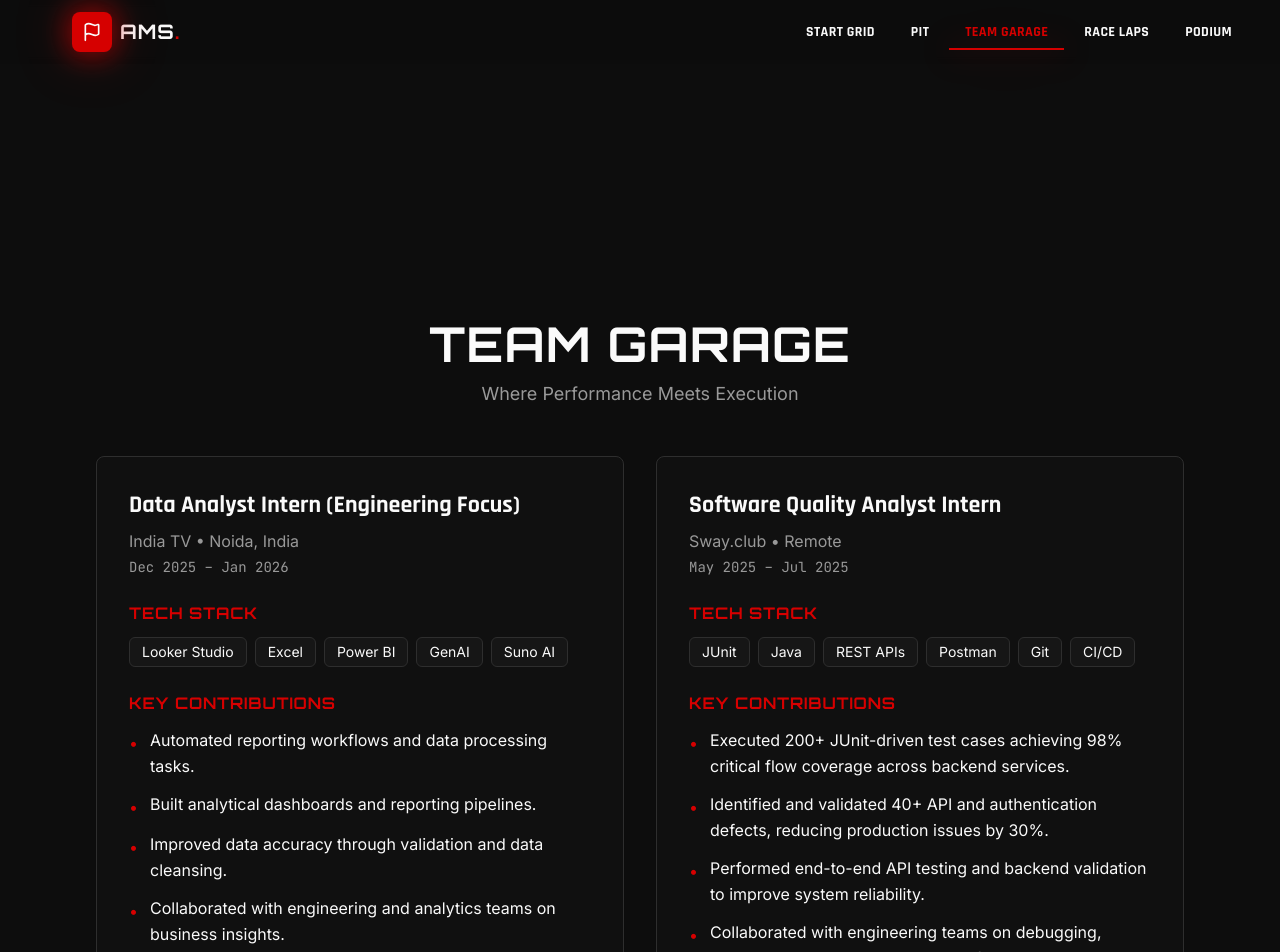
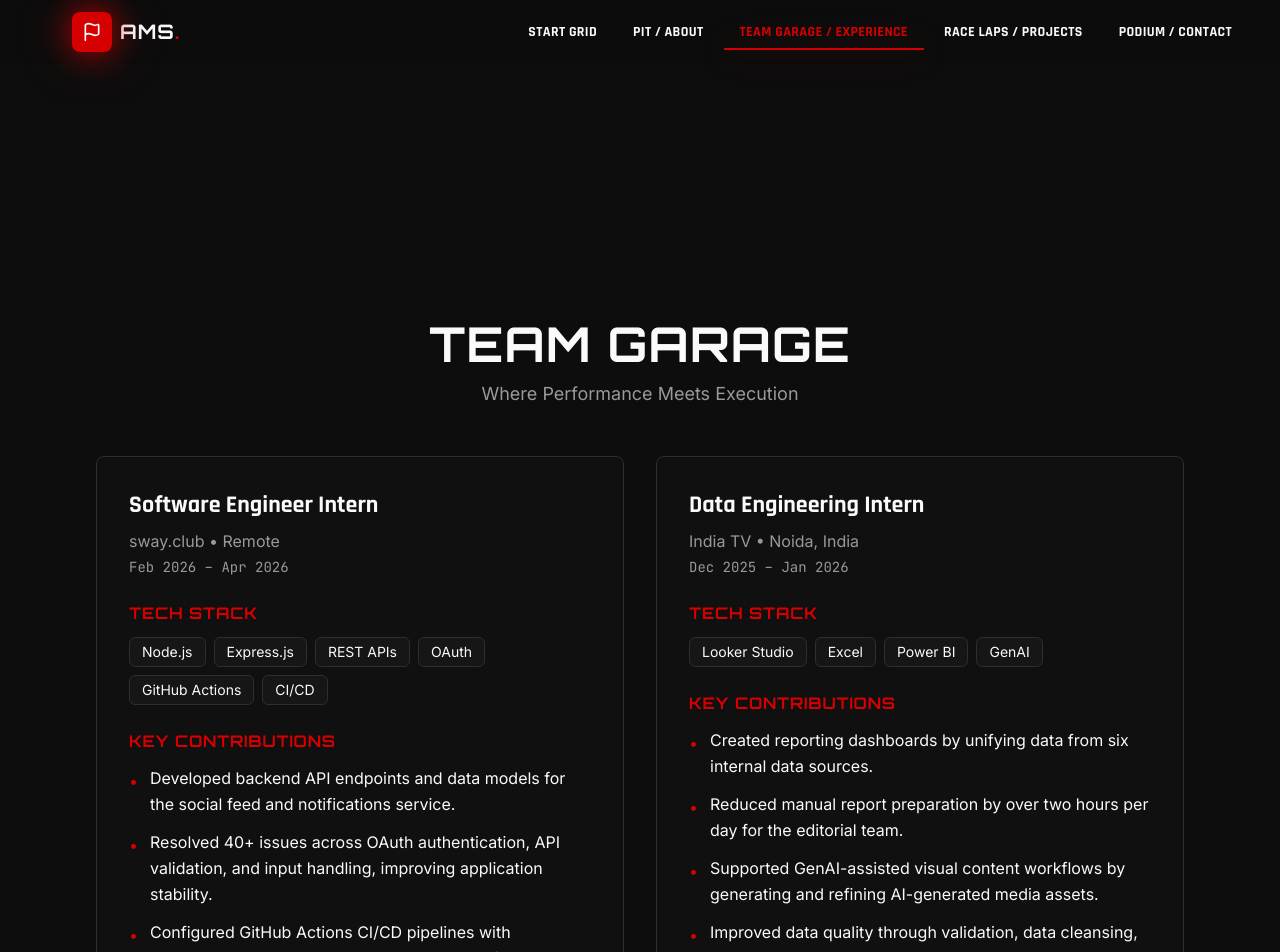
Before and after one commit to Aryan-040/portfolio, a React (Vite) app: page /team-garage in a window 1280 px wide. Shown: the top 952 px of the page. Built offline with nearby package versions, Linux system fonts and the light colour scheme; the HTML template or start-up script is replaced by a standard one.

Commit message:
updated resume and socials

```diff
--- a/package.json
+++ b/package.json
@@ -54,6 +54,7 @@
     "react-day-picker": "^8.10.1",
     "react-dom": "^18.3.1",
     "react-hook-form": "^7.61.1",
+    "react-icons": "^5.7.0",
     "react-resizable-panels": "^2.1.9",
     "react-router-dom": "^6.30.1",
     "recharts": "^2.15.4",
--- a/src/components/Footer.tsx
+++ b/src/components/Footer.tsx
@@ -1,5 +1,6 @@
 import { Github, Linkedin, Mail, ArrowUp } from "lucide-react";
 import { Button } from "./ui/button";
+import { SiLeetcode } from "react-icons/si";
 
 const Footer = () => {
   const scrollToTop = () => {
@@ -10,6 +11,7 @@ const Footer = () => {
     { icon: Github, href: "https://github.com/Aryan-040", label: "GitHub" },
     { icon: Linkedin, href: "https://www.linkedin.com/in/aryan-mukund-singh/", label: "LinkedIn" },
     { icon: Mail, href: "mailto:singharyan432002@gmail.com", label: "Email" },
+    { icon: SiLeetcode, href: "https://leetcode.com/u/Aryan4-03/", label: "LeetCode" },
   ];
 
   return (
--- a/src/components/Navbar.tsx
+++ b/src/components/Navbar.tsx
@@ -17,10 +17,10 @@ const Navbar = () => {
 
   const navLinks = [
     { to: "/", label: "Start Grid" },
-    { to: "/about", label: "Pit" },
-    { to: "/team-garage", label: "Team Garage" },
-    { to: "/projects", label: "Race Laps" },
-    { to: "/contact", label: "Podium" },
+    { to: "/about", label: "Pit / About" },
+    { to: "/team-garage", label: "Team Garage / Experience" },
+    { to: "/projects", label: "Race Laps / Projects" },
+    { to: "/contact", label: "Podium / Contact" },
   ];
 
   return (
--- a/src/components/NextLapButton.tsx
+++ b/src/components/NextLapButton.tsx
@@ -24,11 +24,11 @@ const NextLapButton = () => {
   const getNextRoute = () => {
     switch (location.pathname) {
       case "/about":
-        return { path: "/team-garage", label: "TEAM GARAGE" };
+        return { path: "/team-garage", label: "Experience" };
       case "/team-garage":
         return { path: "/projects", label: "RACE LAPS" };
       case "/projects":
-        return { path: "/contact", label: "PODIUM" };
+        return { path: "/contact", label: "Contact" };
       case "/contact":
         return { path: "/", label: "PIT LANE" };
       default:
--- a/src/components/TeamGarage.tsx
+++ b/src/components/TeamGarage.tsx
@@ -1,4 +1,5 @@
 import { Card } from "@/components/ui/card";
+import { useNavigate } from "react-router-dom";
 import { Database } from "lucide-react";
 
 type Experience = {
@@ -35,7 +36,28 @@ type Experience = {
 
 const experiences: Experience[] = [
     {
-role: "Data Analyst Intern (Engineering Focus)",
+    role: "Software Engineer Intern",
+    company: "sway.club",
+    duration: "Feb 2026 – Apr 2026",
+    location: "Remote",
+    techStack: [
+      "Node.js",
+      "Express.js",
+      "REST APIs",
+      "OAuth",
+      "GitHub Actions",
+      "CI/CD",
+    ],
+    achievements: [
+      "Developed backend API endpoints and data models for the social feed and notifications service.",
+      "Resolved 40+ issues across OAuth authentication, API validation, and input handling, improving application stability.",
+      "Configured GitHub Actions CI/CD pipelines with automated test suites and regression checks for every pull request.",
+      "Collaborated with engineers on backend debugging, code reviews, and production deployments.",
+      "Contributed to backend feature development while following Agile, SDLC, and CI/CD best practices.",
+    ],
+  },
+  {
+    role: "Data Engineering Intern",
     company: "India TV",
     duration: "Dec 2025 – Jan 2026",
     location: "Noida, India",
@@ -44,40 +66,15 @@ techStack: [
       "Excel",
       "Power BI",
       "GenAI",
-"Suno AI",
     ],
     achievements: [
-"Automated reporting workflows and data processing tasks.",
-"Built analytical dashboards and reporting pipelines.",
-"Improved data accuracy through validation and data cleansing.",
-"Collaborated with engineering and analytics teams on business insights.",
-"Created AI-generated storyboards and promotional media assets for the VETO platform using Generative AI tools.",
-],
-},
-
-{
-role: "Software Quality Analyst Intern",
-company: "Sway.club",
-duration: "May 2025 – Jul 2025",
-location: "Remote",
-techStack: [
-"JUnit",
-"Java",
-"REST APIs",
-"Postman",
-"Git",
-"CI/CD",
-],
-achievements: [
-"Executed 200+ JUnit-driven test cases achieving 98% critical flow coverage across backend services.",
-"Identified and validated 40+ API and authentication defects, reducing production issues by 30%.",
-"Performed end-to-end API testing and backend validation to improve system reliability.",
-"Collaborated with engineering teams on debugging, regression testing, and release verification.",
-"Contributed to SDLC and CI/CD quality assurance workflows to ensure stable deployments.",
+      "Created reporting dashboards by unifying data from six internal data sources.",
+      "Reduced manual report preparation by over two hours per day for the editorial team.",
+      "Supported GenAI-assisted visual content workflows by generating and refining AI-generated media assets.",
+      "Improved data quality through validation, data cleansing, and reporting automation.",
     ],
   },
 ];
-
 const TeamGarage = () => {
   return (
     <section className="my-20 lg:my-28 animate-fade-in-up">
```
Also changed, not shown: 2 other files (tests, documents, lock files or other folders). Lines whose indentation alone changed are shown as unchanged.
